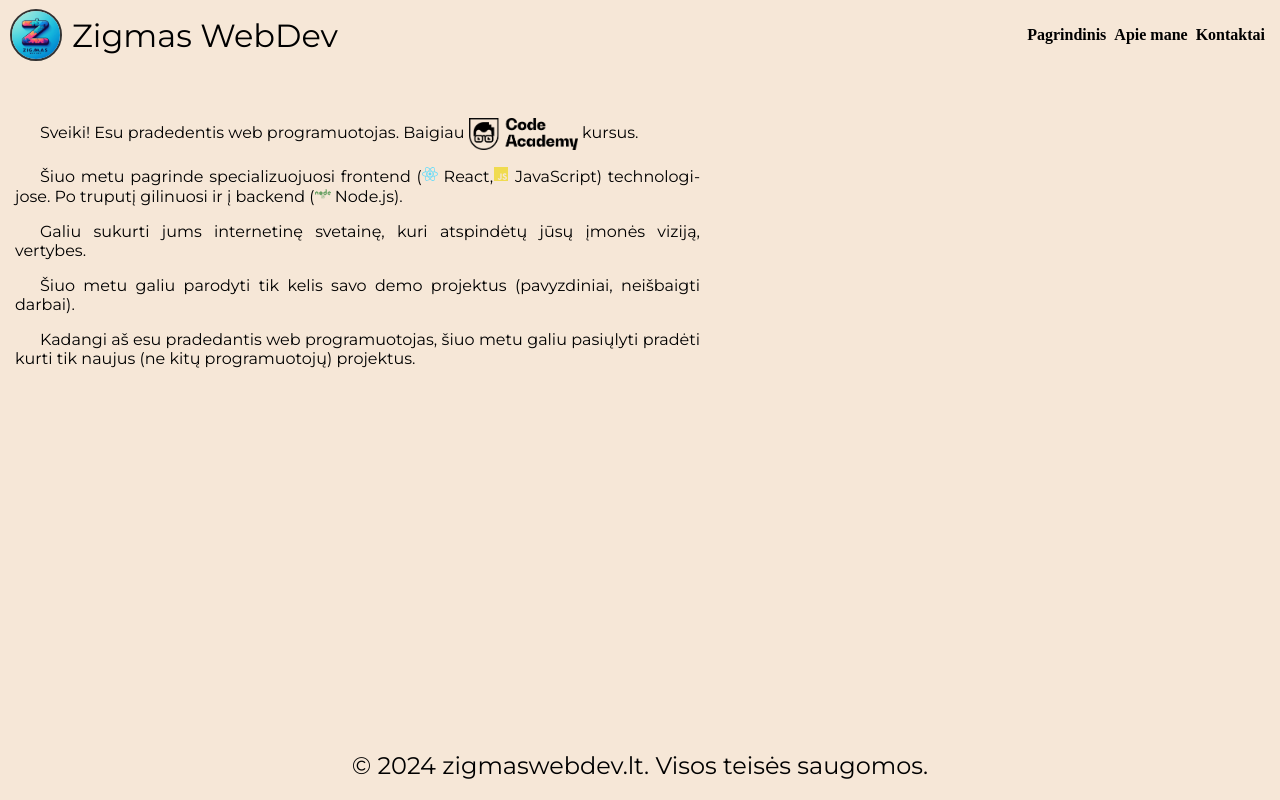
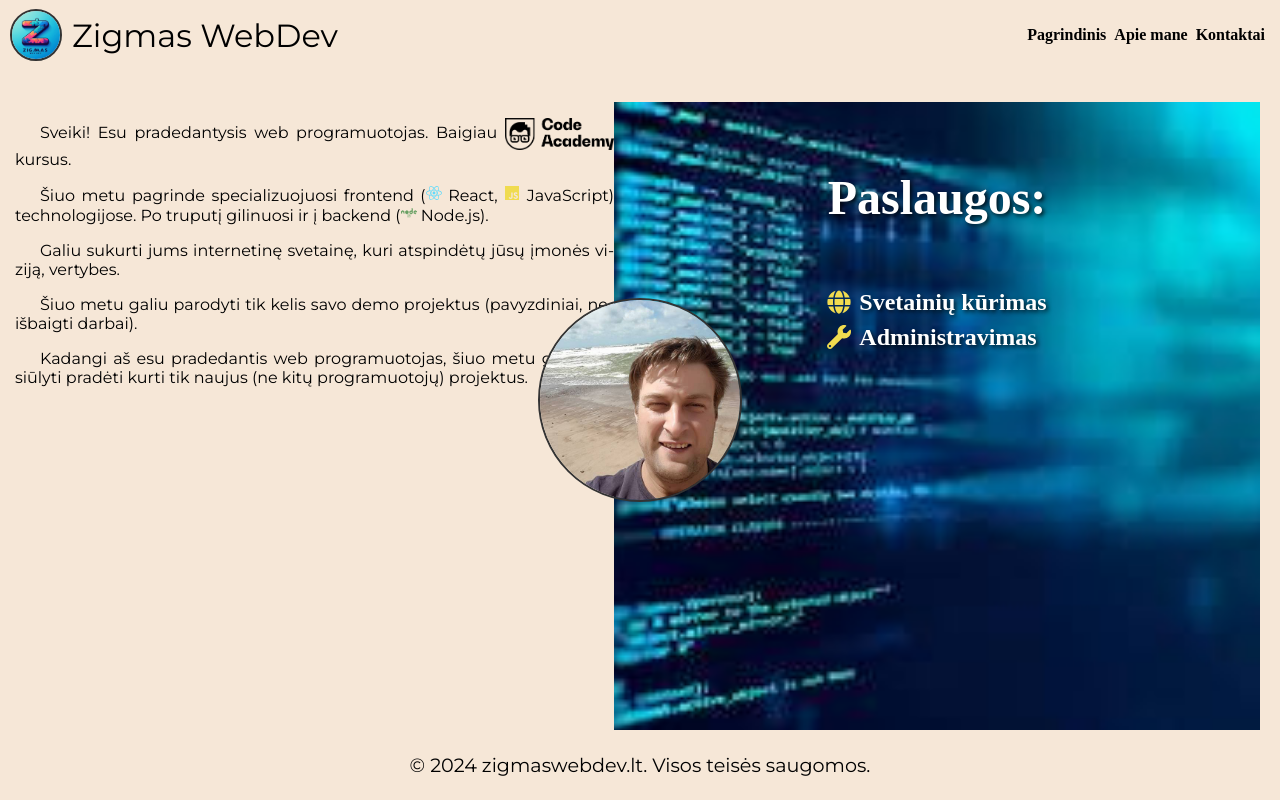
Before and after one commit to ZigmasP/portfolio, a React (Vite) app in the folder reprezentacija/: page /apie-mane in a window 1280 px wide. Built offline with nearby package versions, Linux system fonts and the light colour scheme; a web font is replaced by a local one.

Commit message:
Koreguotas about ir services

```diff
--- a/reprezentacija/src/components/Footer.scss
+++ b/reprezentacija/src/components/Footer.scss
@@ -10,6 +10,6 @@
 }
 
 p {
-    font-size: 1.5rem;
+    font-size: 1.2rem;
     font-family: "Montserrat", sans-serif;
 }
--- a/reprezentacija/src/index.scss
+++ b/reprezentacija/src/index.scss
@@ -3,7 +3,6 @@
   --kapučino: #c3b091;
   --smėlio: #d2b48c;
 }
-
 
 @keyframes slide-in {
   0% {
@@ -19,7 +18,6 @@
 body {
   margin: 0;
   background-color: var(--kreminė);
-    ;
 }
 
 .hero {
@@ -46,24 +44,94 @@
   align-items: center;
   display: inline-block;
   animation: slide-in 1s ease-in-out;
+
+  p {
+    margin: 0;
+    font-size: 1.5rem;
+  }
 }
 
-  .contact-box p {
-    margin: 0;
-    font-size: 1.5rem;
+.about-services-container {
+  display: flex;
+  justify-content: space-between;
+  max-width: 100%;
+  margin: 0 auto;
 }
 
 .about-container {
   display: flex;
-  width: 700px;
+  width: 650px;
   margin-top: 2rem;
 
   p {
     text-align: justify;
     text-indent: 25px;
     font-size: 1rem;
-    hyphens: auto; /* Automatinis žodžių skaidymas */
-    overflow-wrap: break-word; /* Užtikrina, kad žodžiai bus skaidomi, jei būtina */
+    hyphens: auto;
+    overflow-wrap: break-word;
     margin-left: 15px;
   }
 }
+
+.photo {
+  position: absolute; // Paveikslėlis bus už kitų elementų
+  top: 50%; // Centruoti vertikaliai
+  left: 50%; // Centruoti horizontaliai
+  transform: translate(-50%, -50%); // Centre
+  width: 200px; // Pakeiskite pagal poreikį
+  height: 200px; // Pakeiskite pagal poreikį
+  border: 2px solid #333;
+  border-radius: 50%; // Apvalios formos
+  z-index: 1; // Užtikrina, kad paveikslėlis būtų už teksto
+}
+
+
+.services-container {
+  position: relative;
+  width: 650px;
+  display: flex;
+  flex-direction: column;
+  align-items: center;
+  justify-content: center;
+  margin-top: 2rem;
+  margin-right: 20px;
+  padding: 1rem;
+  text-align: center;
+  color: white;
+}
+
+.background-image {
+  position: absolute;
+  top: 0;
+  left: 0;
+  width: 100%;
+  height: 80vh;
+  object-fit: cover;
+  z-index: -1; // Užtikrina, kad paveikslėlis būtų už teksto
+}
+
+.services-container h2 {
+  text-shadow: 2px 2px 4px rgba(0, 0, 0, 0.8); // Suteikia tekstui šešėlį
+  font-size: 3rem;
+  font-weight: bold; // Paryškina tekstą
+}
+
+.services-container ul {
+  list-style: none; // Panaikiname numatytus burbuliukus
+  padding: 0;
+}
+
+.services-container li {
+  display: flex;
+  align-items: center;
+  margin: 0.5rem 0;
+  text-shadow: 2px 2px 4px rgba(0, 0, 0, 0.8);
+  font-weight: bold;
+  font-size: 1.5rem;
+}
+
+.service-icon {
+  margin-right: 0.5rem; // Atstumas tarp ikonos ir teksto
+  font-size: 1.5rem; // Ikonų dydis
+  color: #f0db4f; // Pritaikykite spalvą, kuri atitinka dizainą
+}
--- a/reprezentacija/src/pages/About.jsx
+++ b/reprezentacija/src/pages/About.jsx
@@ -1,26 +1,34 @@
-import { FaReact, FaJs, FaNode } from "react-icons/fa";
+import { FaReact, FaJs, FaNode, FaGlobe, FaWrench } from "react-icons/fa";
 import logo from "../assets/CodeAcademy_logo.png";
+import codeImage from "../assets/code2.jpg";
+import photo from "../assets/photo.webp";
 import "../index.scss";
 
 const About = () => {
   return (
+    <div className="about-services-container">
+      <img src={photo} alt="profile-photo" className="photo" />
       <div className="about-container">
         <div className="about-text">
           <div className="content">
-          <p>Sveiki! Esu pradedentis web programuotojas. Baigiau <img src={logo} alt="CodeAcademy-logo" style={{ height: "2em", verticalAlign: "middle" }} /> kursus.</p>
-          <p>Šiuo metu pagrinde specializuojuosi frontend (<span className="icon-text">
-                <FaReact className="icon" color="#61DBFB" /> React,
-              </span>
-              <span className="icon-text">
-                <FaJs className="icon" color="#F0DB4F" /> JavaScript
-              </span>) technologijose. Po truputį gilinuosi ir į backend (<span className="icon-text">
-                <FaNode className="icon" color="#68A063" /> Node.js
-              </span>).</p>
+            <p>Sveiki! Esu pradedantysis web programuotojas. Baigiau <img src={logo} alt="CodeAcademy-logo" style={{ height: "2em", verticalAlign: "middle" }} /> kursus.</p>
+            <p>Šiuo metu pagrinde specializuojuosi frontend (<span className="icon-text"><FaReact className="icon" color="#61DBFB" /> React,</span> <span className="icon-text"><FaJs className="icon" color="#F0DB4F" /> JavaScript</span>) technologijose. Po truputį gilinuosi ir į backend (<span className="icon-text"><FaNode className="icon" color="#68A063" /> Node.js</span>).</p>
             <p>Galiu sukurti jums internetinę svetainę, kuri atspindėtų jūsų įmonės viziją, vertybes.</p>
             <p>Šiuo metu galiu parodyti tik kelis savo demo projektus (pavyzdiniai, neišbaigti darbai).</p>
-          <p>Kadangi aš esu pradedantis web programuotojas, šiuo metu galiu pasiųlyti pradėti kurti tik naujus (ne kitų programuotojų) projektus.</p>
+            <p>Kadangi aš esu pradedantis web programuotojas, šiuo metu galiu pasiūlyti pradėti kurti tik naujus (ne kitų programuotojų) projektus.</p>
           </div>
         </div>
+      </div>
+
+      <div className="services-container">
+  <img src={codeImage} alt="Code Background" className="background-image" />
+  <h2>Paslaugos:</h2>
+  <ul>
+    <li><FaGlobe className="service-icon" /> Svetainių kūrimas</li>
+    <li><FaWrench className="service-icon" /> Administravimas</li>
+  </ul>
+</div>
+
     </div>
   );
 };
```
Also changed, not shown: reprezentacija/src/assets/code2.jpg (added), reprezentacija/src/assets/photo.webp (added). Lines whose indentation alone changed are shown as unchanged.
